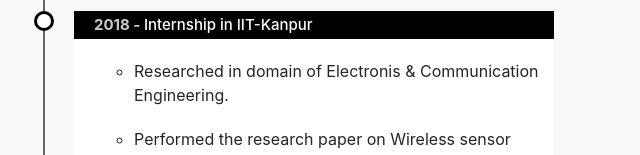
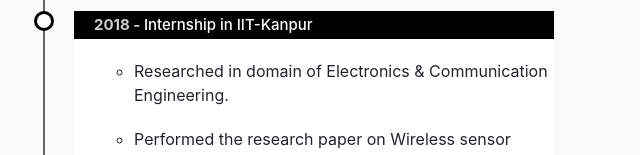
Before and after one commit to madhurbhatiaresume/madhurresume, a plain HTML site: page index.html in a window 1280 px wide. Shown: the part 1911-2066 px from the top of the page, 71-711 px from the left. Drawn offline with nearby package versions, Linux system fonts and the light colour scheme.

Commit message:
Update index.html

```diff
--- a/index.html
+++ b/index.html
@@ -143,7 +143,7 @@
                                 <h4><span>2018 - </span>Internship in IIT-Kanpur</h4>
                                <ul>
                                     <li>
-                                        Researched in domain of Electronis & Communication Engineering.
+                                        Researched in domain of Electronics & Communication Engineering.
                                     </li>
                                     <li>
                                         Performed the research paper on Wireless sensor network
```
